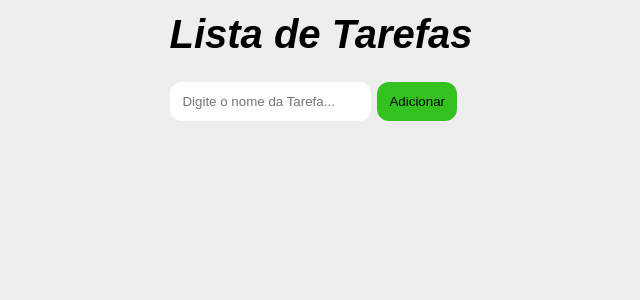
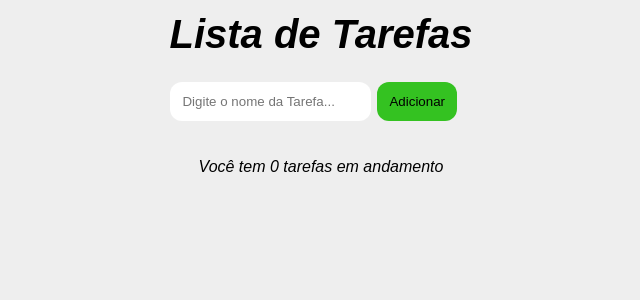
Before and after one commit to Pedro-Castr/SujeitoProgramador, a React (Vite) app in the folder Modulos/react+ts-evoluindo/: page /listas in a window 1280 px wide. Shown: the top 300 px of the page, without its empty margins (319-959 px from the left). Built offline with nearby package versions, Linux system fonts and the light colour scheme.

Commit message:
perf: adiciona `useMemo` e `useCallback` para ganho de performance

```diff
--- a/Modulos/react+ts-evoluindo/src/pages/listas/listas.css
+++ b/Modulos/react+ts-evoluindo/src/pages/listas/listas.css
@@ -59,3 +59,9 @@ h1 {
 .btn-editar {
   background-color: #dfdf0d;
 }
+
+.msg-rodape {
+  text-align: center;
+  margin-top: 20px;
+  font-style: italic;
+}
--- a/Modulos/react+ts-evoluindo/src/pages/listas/listas.tsx
+++ b/Modulos/react+ts-evoluindo/src/pages/listas/listas.tsx
@@ -1,4 +1,4 @@
-import { useState, useRef, useEffect } from "react";
+import { useState, useRef, useEffect, useMemo, useCallback } from "react";
 import "./listas.css";
 
 export default function Lista() {
@@ -25,21 +25,6 @@ export default function Lista() {
     localStorage.setItem("@tarefasTS", JSON.stringify(tasks));
   }, [tasks]);
 
-  function addTask() {
-    if (!input) {
-      alert("Informe uma tarefa para cadastrar!");
-      return;
-    }
-
-    if (edit.enabled) {
-      saveEdit();
-      return;
-    }
-
-    setTasks((tarefas) => [...tarefas, input]);
-    setInput("");
-  }
-
   function deleteTask(item: string) {
     const newTask = tasks.filter((task) => task != item);
     setTasks(newTask);
@@ -55,20 +40,39 @@ export default function Lista() {
     });
   }
 
-  function saveEdit() {
+  const saveEdit = useCallback(() => {
     const findIndexTask = tasks.findIndex((task) => task === edit.task);
+
     const allTasks = [...tasks];
+    allTasks[findIndexTask] = input;
 
-    allTasks[findIndexTask] = input;
     setTasks(allTasks);
-
     setEdit({
       enabled: false,
       task: "",
     });
 
     setInput("");
-  }
+  }, [tasks, edit, input]);
+
+  const totalTarefas = useMemo(() => {
+    return tasks.length;
+  }, [tasks]);
+
+  const addTask = useCallback(() => {
+    if (!input) {
+      alert("Informe uma tarefa para cadastrar!");
+      return;
+    }
+
+    if (edit.enabled) {
+      saveEdit();
+      return;
+    }
+
+    setTasks((tarefas) => [...tarefas, input]);
+    setInput("");
+  }, [edit.enabled, input, saveEdit]);
 
   return (
     <div>
@@ -103,6 +107,8 @@ export default function Lista() {
           </section>
         ))}
       </div>
+
+      <p className="msg-rodape">Você tem {totalTarefas} tarefas em andamento</p>
     </div>
   );
 }
```
